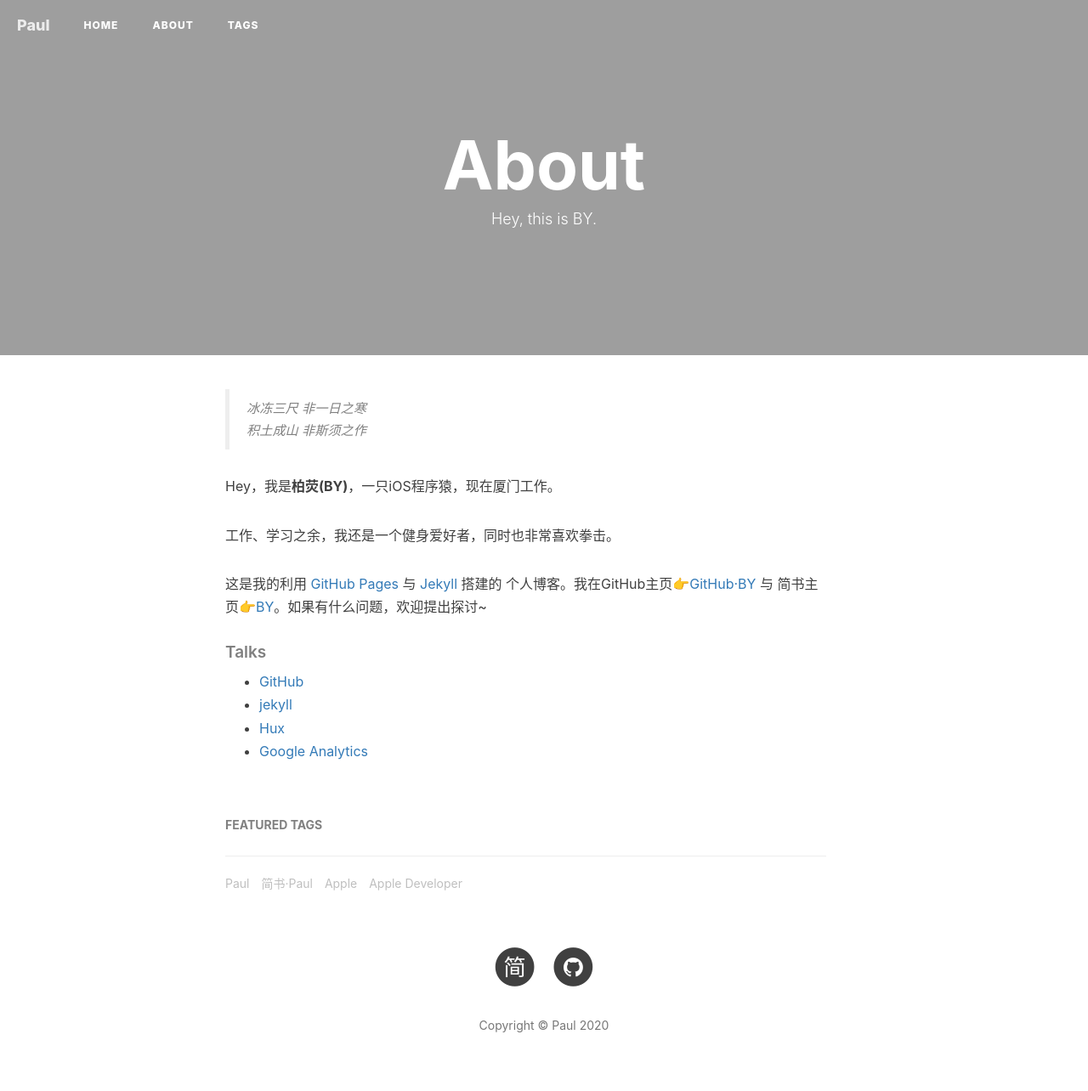
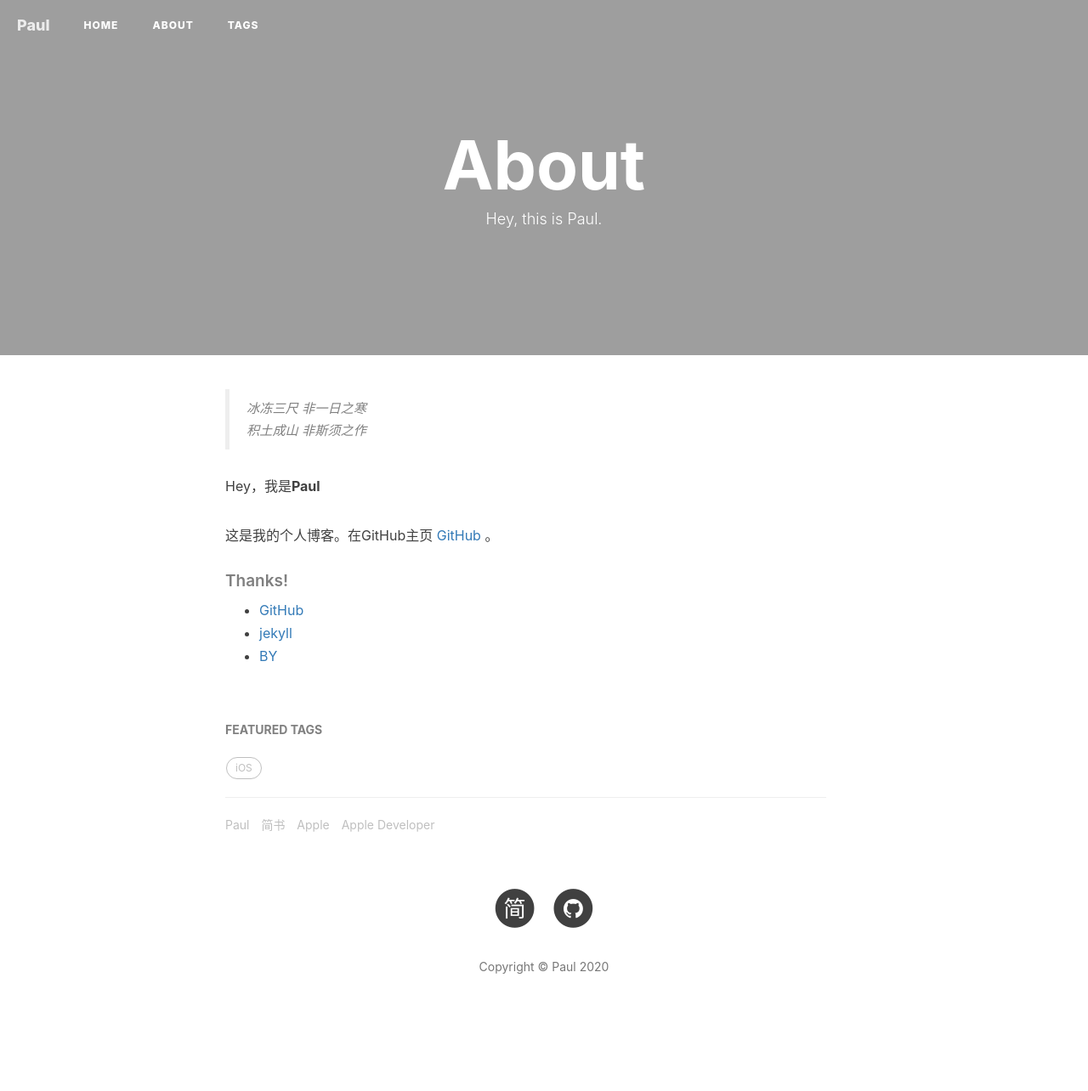
Before and after one commit to BuddyLiu/docs, a Jekyll site: the page built from about.html, in a window 1280 px wide. Shown: the whole page at 85% size. Built offline with Jekyll 4.4.1, drawn with Linux system fonts in a browser that asks for light colours; nearby versions of some CDN libraries; comment, search, counter and statistics services are not loaded; after the commit the page ends 1215 px from its top, so only the background shows below that.

Commit message:
no message

```diff
--- a/_config.yml
+++ b/_config.yml
@@ -11,7 +11,6 @@
 # 右侧边栏设置
 sidebar: false # 是否展示侧边栏
 sidebar-about-description: "Paul" # 头像下方的描述
-#sidebar-avatar: /img/about-BY-gentle.jpg      # 头像地址
 
 # 社交网络设置
 RSS: false #是否展示RSS(聚合内容)
@@ -55,7 +54,7 @@
         title: "Paul",
         href: "https://paulpaulbobo.github.io/docs/"
     },{
-        title: "简书·Paul",
+        title: "简书",
         href: "http://www.jianshu.com/u/327fb570a3e8"
     },{
         title: "Apple",
--- a/_includes/footer.html
+++ b/_includes/footer.html
@@ -4,7 +4,6 @@
         <div class="row">
             <div class="col-lg-8 col-lg-offset-2 col-md-10 col-md-offset-1">
                 <ul class="list-inline text-center">
-                    <!-- add jianshu add target = "_blank" to <a> by BY -->
                     {% if site.jianshu_username %}
                             <li>
                                 <a target="_blank" href="https://www.jianshu.com/u/{{ site.jianshu_username }}">
--- a/_layouts/page.html
+++ b/_layouts/page.html
@@ -121,7 +121,6 @@
                                 </a>
                             </li>
                             {% endif %}
-                            <!-- add jianshu add target = "_blank" to <a> by BY -->
                             {% if site.jianshu_username %}
                             <li>
                                 <a target="_blank" href="https://www.jianshu.com/u/{{ site.jianshu_username }}">
--- a/_layouts/post.html
+++ b/_layouts/post.html
@@ -206,7 +206,7 @@
 <!-- anchor-js, Doc:http://bryanbraun.github.io/anchorjs/ -->
 <script>
     async("//cdnjs.cloudflare.com/ajax/libs/anchor-js/1.1.1/anchor.min.js",function(){
-        // BY Fix:去除标题前的‘#’ issues:<https://github.com/qiubaiying/qiubaiying.github.io/issues/137>
+        // Fix:去除标题前的‘#’ issues:<https://github.com/qiubaiying/qiubaiying.github.io/issues/137>
         // anchors.options = {
         //   visible: 'always',
         //   placement: 'right',
--- a/about.html
+++ b/about.html
@@ -1,15 +1,9 @@
 ---
 layout: page
 title: "About"
-description: "Hey, this is BY."
+description: "Hey, this is Paul."
 header-img: "img/post-bg-rwd.jpg"
 ---
-
-<!-- Language Selector -->
-<!-- <select class="sel-lang" onchange= "onLanChange(this.options[this.options.selectedIndex].value)">
-    <option value="0" selected> 中文 Chinese </option>
-    <option value="1"> 英文 English </option>
-</select> -->
 
 <!-- Chinese Version -->
 <div class="zh post-container">
@@ -18,116 +12,29 @@
     <blockquote><p>冰冻三尺 非一日之寒<br>
     积土成山 非斯须之作</p></blockquote>
 
-    <p>Hey，我是<strong>柏荧(BY)</strong>，一只iOS程序猿，现在厦门工作。</p>
+    <p>Hey，我是<strong>Paul</strong></p>
 
-    <p>工作、学习之余，我还是一个健身爱好者，同时也非常喜欢拳击。</p>
-
-    <p>这是我的利用 <a href="https://pages.github.com/">GitHub Pages</a> 与 <a href="http://jekyll.com.cn/">Jekyll</a> 搭建的 个人博客。我在GitHub主页<a href="https://github.com/qiubaiying">👉GitHub·BY</a> 与 简书主页<a href="https://http://www.jianshu.com/u/e71990ada2fd">👉BY</a>。如果有什么问题，欢迎提出探讨~</p>
+    <p>
+        这是我的个人博客。在GitHub主页
+        <a href="https://github.com/PaulPaulBoBo/">
+            GitHub
+        </a>
+        。
+    </p>
 
     <p></p>
 
-    <h5>Talks</h5>
+    <h5>Thanks!</h5>
 
     <ul>
         <li><a href="https://github.com">GitHub</a></li>
         <li><a href="http://jekyll.com.cn/">jekyll</a></li>
-        <li><a href="http://huangxuan.me/">Hux</a></li>
-        <li><a href="https://analytics.google.com/analytics">Google Analytics</a></li>
+        <li><a href="https://github.com/qiubaiying">BY</a></li>
     </ul>
+
 </div>
 
-<!-- English Version -->
-<!-- <div class="en post-container">
-    <blockquote><p>Yet another iOS Developer. <br>
-    Yet another Life-long Student.</p></blockquote>
-
-    <p>Hi, I am <strong>Baiying Qiu</strong>，you can call me <strong>BY</strong>. I am an iOS software engineer and currently working in Xiamen</p>
-
-    <p>This is my personal blog, through making Github Pages and Jekyll.My GitHub  👉 <a href="http://github.com/qiubaiying">Github·BY</a>.</p>
-
-    <p>I am a sports enthusiast, I like fitness, running and boxing.</p>
-
-    <h5>Talks</h5>
-
-    <ul>
-    <li><a href="https://github.com">GitHub</a></li>
-    <li><a href="http://jekyll.com.cn/">jekyll</a></li>
-    <li><a href="https://pages.github.com/">GitHub Pages</a></li>
-    <li><a href="https://qiubaiying.github.io">BY</a></li>
-    </ul>
-</div> -->
-
-<!-- Handle Language Change -->
-<script type="text/javascript">
-    // get nodes
-    var $zh = document.querySelector(".zh");
-    var $en = document.querySelector(".en");
-    var $select = document.querySelector("select");
-
-    // bind hashchange event
-    window.addEventListener('hashchange', _render);
-
-    // handle render
-    function _render(){
-        var _hash = window.location.hash;
-        // en
-        if(_hash == "#en"){
-            $select.selectedIndex = 1;
-            $en.style.display = "block";
-            $zh.style.display = "none";
-        // zh by default
-        }else{
-            // not trigger onChange, otherwise cause a loop call.
-            $select.selectedIndex = 0;
-            $zh.style.display = "block";
-            $en.style.display = "none";
-        }
-    }
-
-    // handle select change
-    function onLanChange(index){
-        if(index == 0){
-            window.location.hash = "#zh"
-        }else{
-            window.location.hash = "#en"
-        }
-    }
-
-    // init
-    _render();
-</script>
-
-
-<!-- Gitalk 评论 start  -->
-{% if site.gitalk.enable %}
-<!-- Gitalk link  -->
-<link rel="stylesheet" href="https://unpkg.com/gitalk/dist/gitalk.css">
-<script src="https://unpkg.com/gitalk@latest/dist/gitalk.min.js"></script>
-
-<div id="gitalk-container"></div>
-    <script type="text/javascript">
-    var gitalk = new Gitalk({
-    clientID: '{{site.gitalk.clientID}}',
-    clientSecret: '{{site.gitalk.clientSecret}}',
-    repo: '{{site.gitalk.repo}}',
-    owner: '{{site.gitalk.owner}}',
-    admin: ['{{site.gitalk.admin}}'],
-    distractionFreeMode: {{site.gitalk.distractionFreeMode}},
-    id: 'about',
-    });
-    gitalk.render('gitalk-container');
-</script>
-{% endif %}
-<!-- Gitalk end -->
-
- <!-- disqus 评论框 start  -->
 {% if site.disqus.enable %}
-
-<div class="comment">
-    <div id="disqus_thread" class="disqus-thread">
-    </div>
-</div>
-<!-- disqus 评论框 end -->
 
 <!-- disqus 公共JS代码 start (一个网页只需插入一次) -->
 <script type="text/javascript">
@@ -143,4 +50,5 @@
     })();
 </script>
 <!-- disqus 公共JS代码 end -->
+
 {% endif %}
```
Also changed, not shown: _posts/2020-01-16-完全自定制的AlertView，想怎么玩就怎么玩O(∩_∩)O哈哈~.md (+0 -1 lines), package.json (+7 -7 lines), README.md, img/tag-bg-o.jpg (deleted), pwa/manifest.json.
